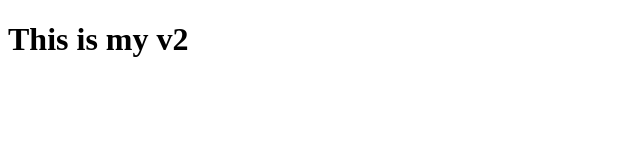
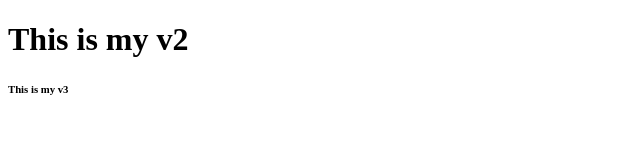
Before and after one commit to SoumyaSamal150/MyRepo, a plain HTML site: page index.html in a window 1280 px wide. Shown: the full height of the page, 0-640 px from the left. Drawn offline with Linux system fonts and the light colour scheme.

Commit message:
This is my v3

```diff
--- a/index.html
+++ b/index.html
@@ -7,5 +7,6 @@
 </head>
 <body>
     <h1>This is my v2</h1>
+    <h6>This is my v3</h6>
 </body>
 </html>
```
